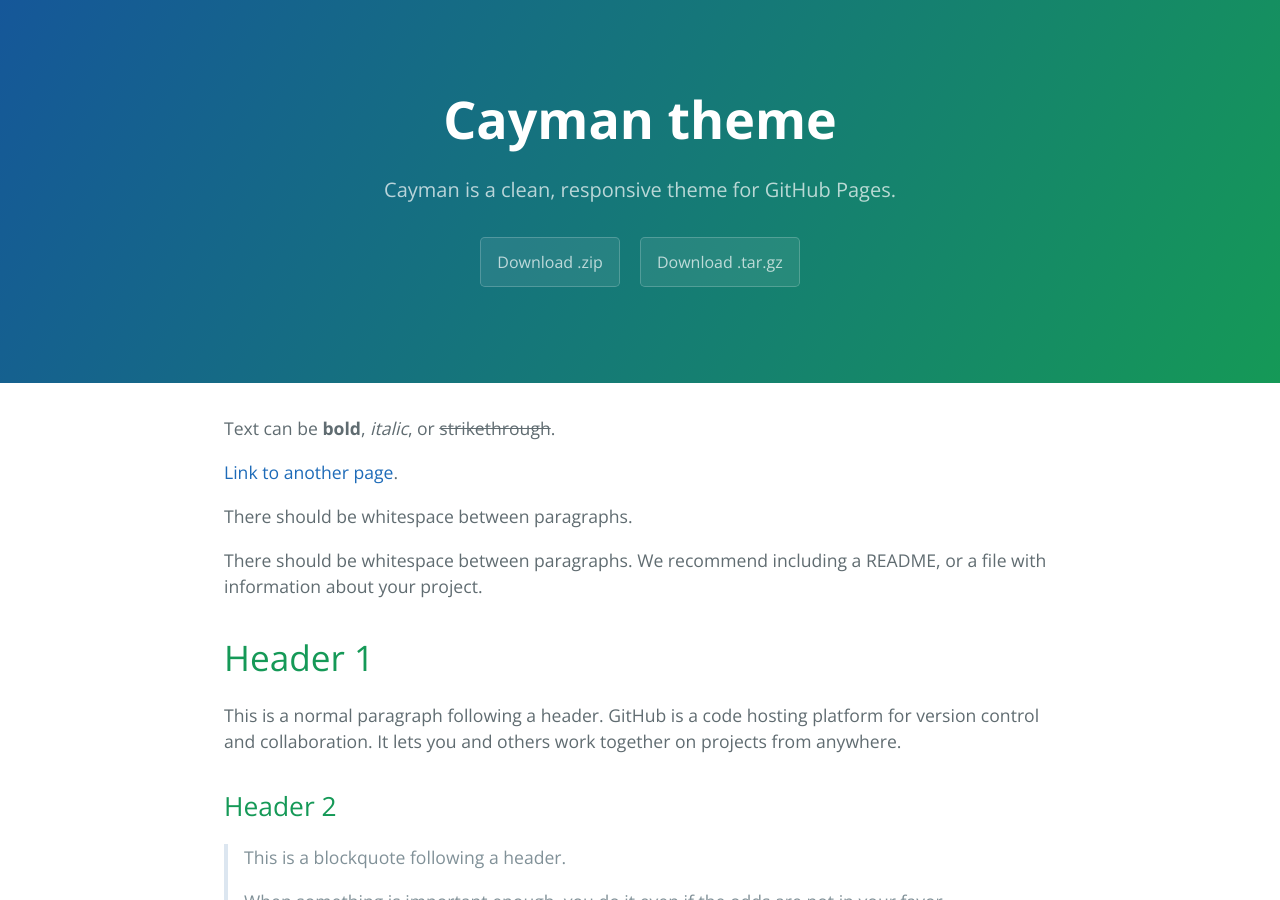
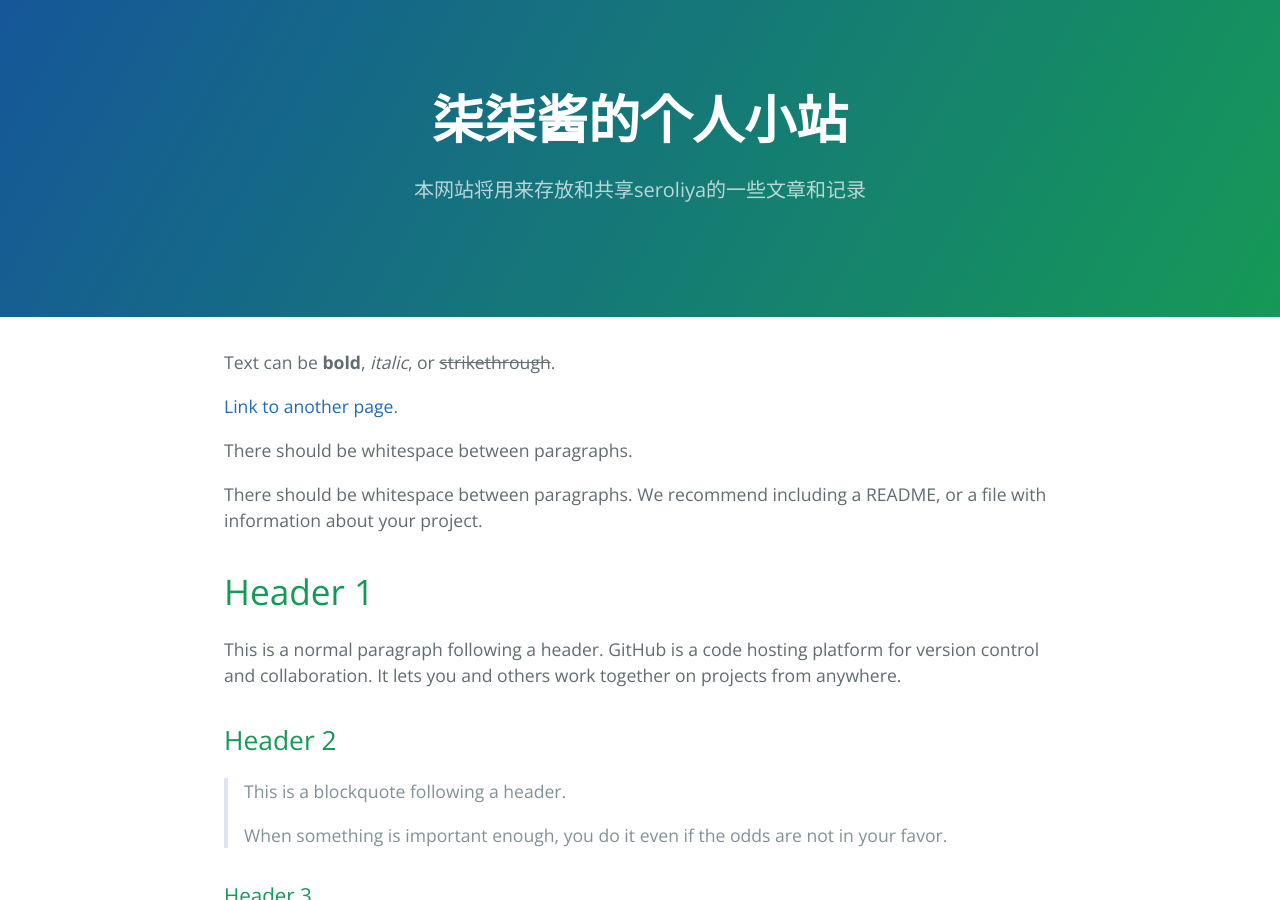
Before and after one commit to Seroliya/Seroliya.github.io, a Jekyll site: the page built from index.md, in a window 1280 px wide and 900 px high. Built offline with Jekyll 4.4.1, drawn with Linux system fonts in a browser that asks for light colours.

Commit message:
Update _config.yml

```diff
--- a/_config.yml
+++ b/_config.yml
@@ -1,5 +1,5 @@
-title: Cayman theme
-description: Cayman is a clean, responsive theme for GitHub Pages.
-show_downloads: true
+title: 柒柒酱的个人小站
+description: 本网站将用来存放和共享seroliya的一些文章和记录
+show_downloads: false
 google_analytics:
 theme: jekyll-theme-cayman
```
